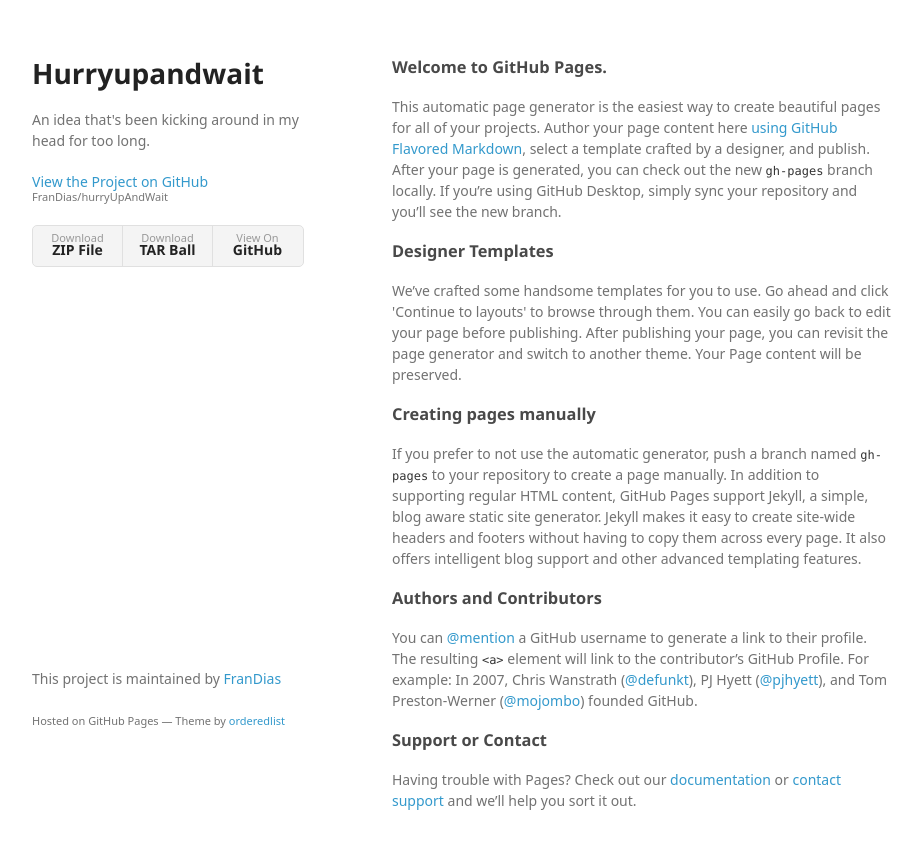
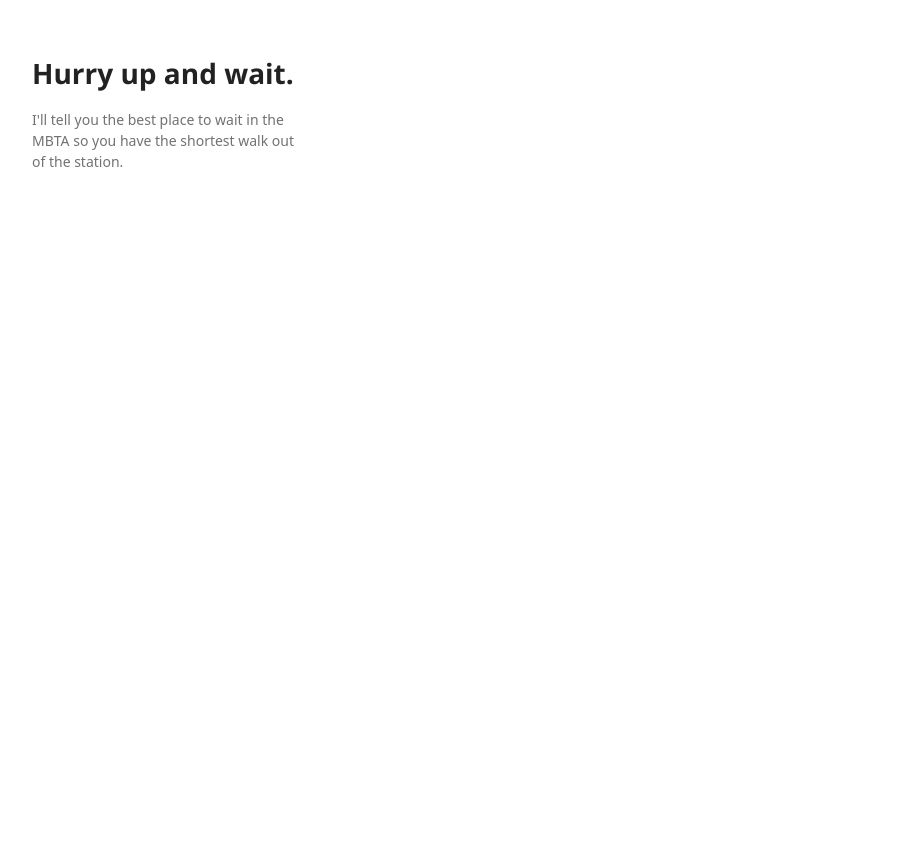
Before and after one commit to FranDias/hurryUpAndWait, a plain HTML site: page index.html in a window 1280 px wide. Shown: the whole page, without its empty margins (178-1100 px from the left). After the commit the page ends 800 px from the top, so only its background shows below. Drawn offline with Linux system fonts and the light colour scheme; a web font is replaced by a local one.

Commit message:
what is this even?

```diff
--- a/index.html
+++ b/index.html
@@ -3,7 +3,7 @@
   <head>
     <meta charset="utf-8">
     <meta http-equiv="X-UA-Compatible" content="chrome=1">
-    <title>Hurryupandwait by FranDias</title>
+    <title>Hurry up and wa.it</title>
 
     <link rel="stylesheet" href="stylesheets/styles.css">
     <link rel="stylesheet" href="stylesheets/github-light.css">
@@ -15,50 +15,10 @@
   <body>
     <div class="wrapper">
       <header>
-        <h1>Hurryupandwait</h1>
-        <p>An idea that&#39;s been kicking around in my head for too long.</p>
-
-        <p class="view"><a href="https://github.com/FranDias/hurryUpAndWait">View the Project on GitHub <small>FranDias/hurryUpAndWait</small></a></p>
-
-
-        <ul>
-          <li><a href="https://github.com/FranDias/hurryUpAndWait/zipball/master">Download <strong>ZIP File</strong></a></li>
-          <li><a href="https://github.com/FranDias/hurryUpAndWait/tarball/master">Download <strong>TAR Ball</strong></a></li>
-          <li><a href="https://github.com/FranDias/hurryUpAndWait">View On <strong>GitHub</strong></a></li>
-        </ul>
+        <h1>Hurry up and wait.</h1>
+        <p>I'll tell you the best place to wait in the MBTA so you have the shortest walk out of the station.</p>
       </header>
-      <section>
-        <h3>
-<a id="welcome-to-github-pages" class="anchor" href="#welcome-to-github-pages" aria-hidden="true"><span aria-hidden="true" class="octicon octicon-link"></span></a>Welcome to GitHub Pages.</h3>
-
-<p>This automatic page generator is the easiest way to create beautiful pages for all of your projects. Author your page content here <a href="https://guides.github.com/features/mastering-markdown/">using GitHub Flavored Markdown</a>, select a template crafted by a designer, and publish. After your page is generated, you can check out the new <code>gh-pages</code> branch locally. If you’re using GitHub Desktop, simply sync your repository and you’ll see the new branch.</p>
-
-<h3>
-<a id="designer-templates" class="anchor" href="#designer-templates" aria-hidden="true"><span aria-hidden="true" class="octicon octicon-link"></span></a>Designer Templates</h3>
-
-<p>We’ve crafted some handsome templates for you to use. Go ahead and click 'Continue to layouts' to browse through them. You can easily go back to edit your page before publishing. After publishing your page, you can revisit the page generator and switch to another theme. Your Page content will be preserved.</p>
-
-<h3>
-<a id="creating-pages-manually" class="anchor" href="#creating-pages-manually" aria-hidden="true"><span aria-hidden="true" class="octicon octicon-link"></span></a>Creating pages manually</h3>
-
-<p>If you prefer to not use the automatic generator, push a branch named <code>gh-pages</code> to your repository to create a page manually. In addition to supporting regular HTML content, GitHub Pages support Jekyll, a simple, blog aware static site generator. Jekyll makes it easy to create site-wide headers and footers without having to copy them across every page. It also offers intelligent blog support and other advanced templating features.</p>
-
-<h3>
-<a id="authors-and-contributors" class="anchor" href="#authors-and-contributors" aria-hidden="true"><span aria-hidden="true" class="octicon octicon-link"></span></a>Authors and Contributors</h3>
-
-<p>You can <a href="https://help.github.com/articles/basic-writing-and-formatting-syntax/#mentioning-users-and-teams" class="user-mention">@mention</a> a GitHub username to generate a link to their profile. The resulting <code>&lt;a&gt;</code> element will link to the contributor’s GitHub Profile. For example: In 2007, Chris Wanstrath (<a href="https://github.com/defunkt" class="user-mention">@defunkt</a>), PJ Hyett (<a href="https://github.com/pjhyett" class="user-mention">@pjhyett</a>), and Tom Preston-Werner (<a href="https://github.com/mojombo" class="user-mention">@mojombo</a>) founded GitHub.</p>
-
-<h3>
-<a id="support-or-contact" class="anchor" href="#support-or-contact" aria-hidden="true"><span aria-hidden="true" class="octicon octicon-link"></span></a>Support or Contact</h3>
-
-<p>Having trouble with Pages? Check out our <a href="https://help.github.com/pages">documentation</a> or <a href="https://github.com/contact">contact support</a> and we’ll help you sort it out.</p>
-      </section>
-      <footer>
-        <p>This project is maintained by <a href="https://github.com/FranDias">FranDias</a></p>
-        <p><small>Hosted on GitHub Pages &mdash; Theme by <a href="https://github.com/orderedlist">orderedlist</a></small></p>
-      </footer>
     </div>
     <script src="javascripts/scale.fix.js"></script>
-
   </body>
 </html>
```
